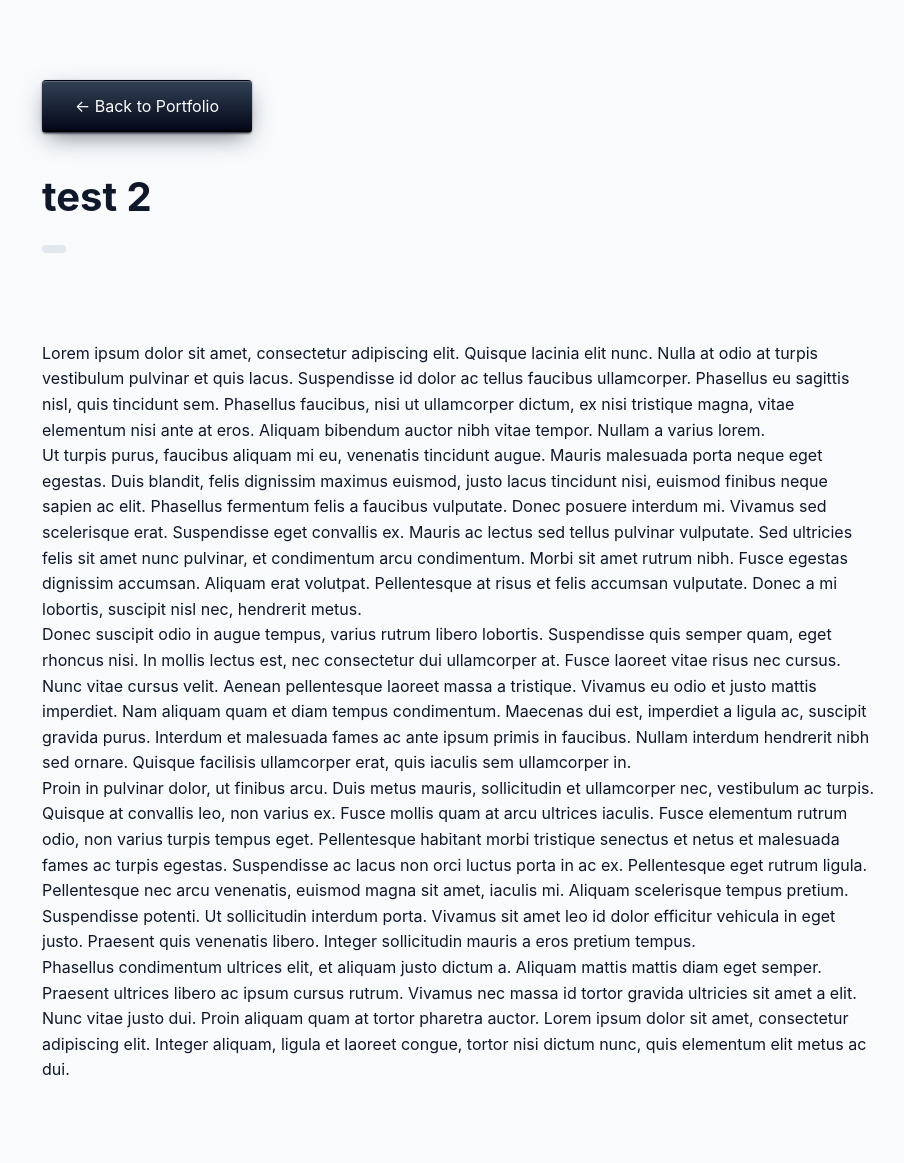
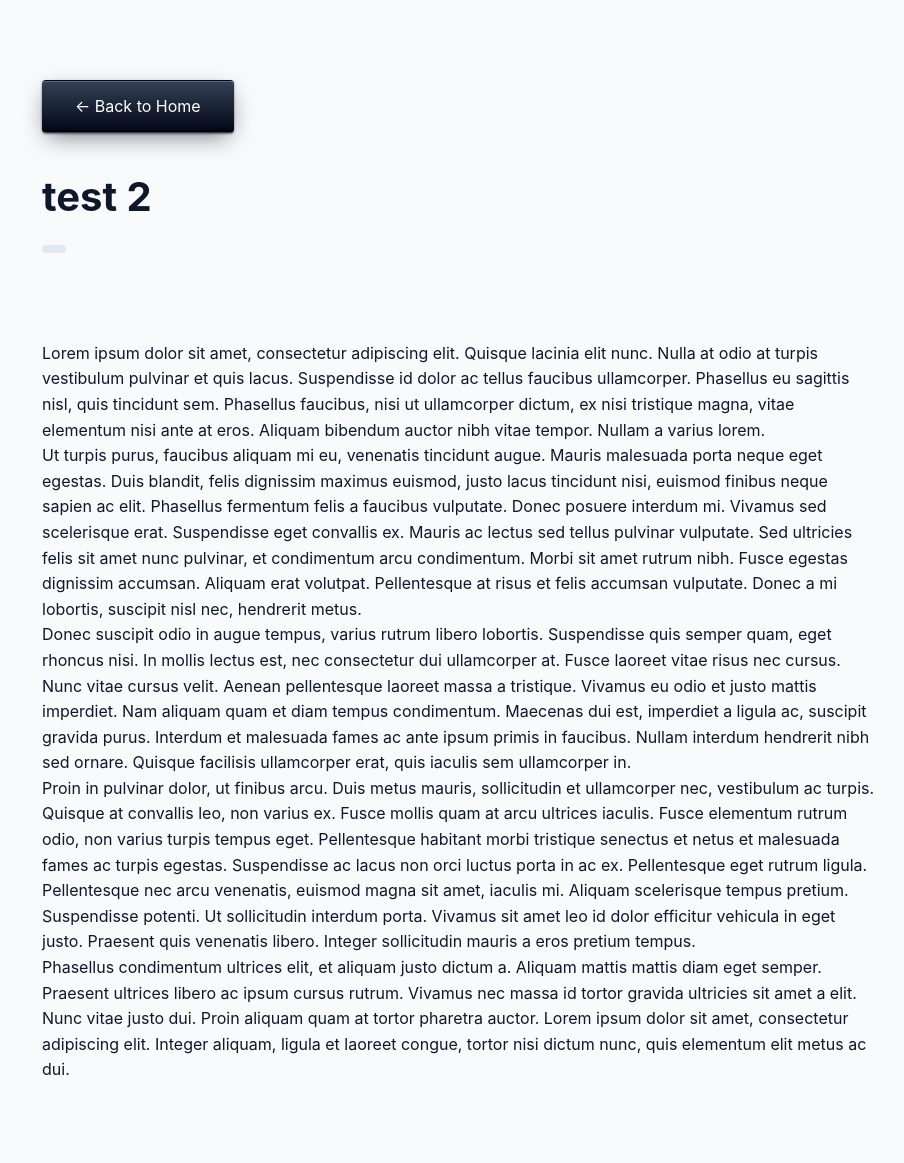
Before and after one commit to AlperIsmailoglou/Portfolio, a Jekyll site: the page built from _projects/test-2.md, in a window 1280 px wide. Shown: the whole page, without its empty margins (180-1084 px from the left). Built offline with Jekyll 4.4.1, drawn with Linux system fonts in a browser that asks for light colours; part of the change alters nothing that is shown.

Commit message:
back button bug fix

```diff
--- a/_layouts/project.html
+++ b/_layouts/project.html
@@ -10,7 +10,7 @@
 
 <body>
     <main class="section-padding" style="max-width: 900px; margin: 0 auto;">
-        <a href="{{ site.baseurl }}/#work" class="btn" style="margin-bottom: 2rem;">&larr; Back to Portfolio</a>
+        <a href="{{ site.baseurl }}/#work" id="dynamic-back-btn" class="btn" style="margin-bottom: 2rem;">&larr; Back</a>
 
         <h1 style="margin-bottom: 1rem; font-size: 2.5rem;">{{ page.title }}</h1>
         <span
--- a/assets/js/script.js
+++ b/assets/js/script.js
@@ -181,3 +181,16 @@ if (filterBtns.length > 0) {
         });
     });
 }
+
+
+// --- DYNAMIC BACK BUTTON LOGIC ---
+const backBtn = document.getElementById('dynamic-back-btn');
+if (backBtn) {
+    if (document.referrer.includes('work.html')) {
+        backBtn.href = `${baseUrl}/work.html`;
+        backBtn.innerHTML = '&larr; Back to All Projects';
+    } else {
+        backBtn.href = `${baseUrl}/#work`;
+        backBtn.innerHTML = '&larr; Back to Home';
+    }
+}
```
